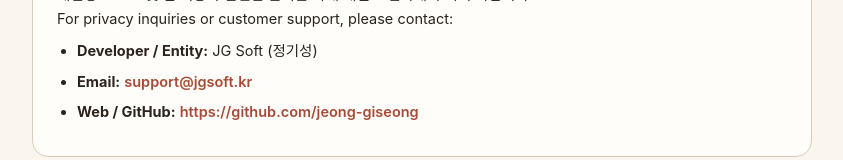
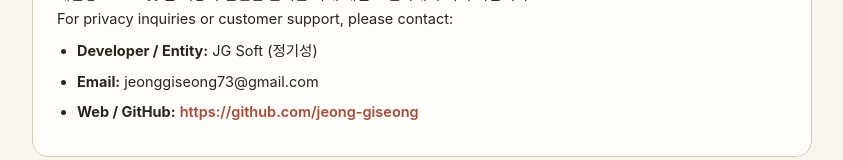
Before and after one commit to jeong-giseong/jeong-giseong.github.io, a plain HTML site: page afterglow-privacy.html in a window 1280 px wide. Shown: the part 2266-2426 px from the top of the page, without its empty margins (218-1061 px from the left). Drawn offline with Linux system fonts and the light colour scheme.

Commit message:
Update afterglow-privacy.html

```diff
--- a/afterglow-privacy.html
+++ b/afterglow-privacy.html
@@ -142,7 +142,7 @@
       <p>개인정보 보호 및 앱 이용과 관련한 문의는 아래 채널로 연락해 주시기 바랍니다.<br />For privacy inquiries or customer support, please contact:</p>
       <ul>
         <li><strong>Developer / Entity:</strong> JG Soft (정기성)</li>
-        <li><strong>Email:</strong> <a href="mailto:support@jgsoft.kr">support@jgsoft.kr</a></li>
+        <li><strong>Email:</strong> <a href="mailto:jeonggiseong73@gmail.com"></a>jeonggiseong73@gmail.com</li>
         <li><strong>Web / GitHub:</strong> <a href="https://github.com/jeong-giseong" target="_blank" rel="noopener">https://github.com/jeong-giseong</a></li>
       </ul>
     </div>
```
